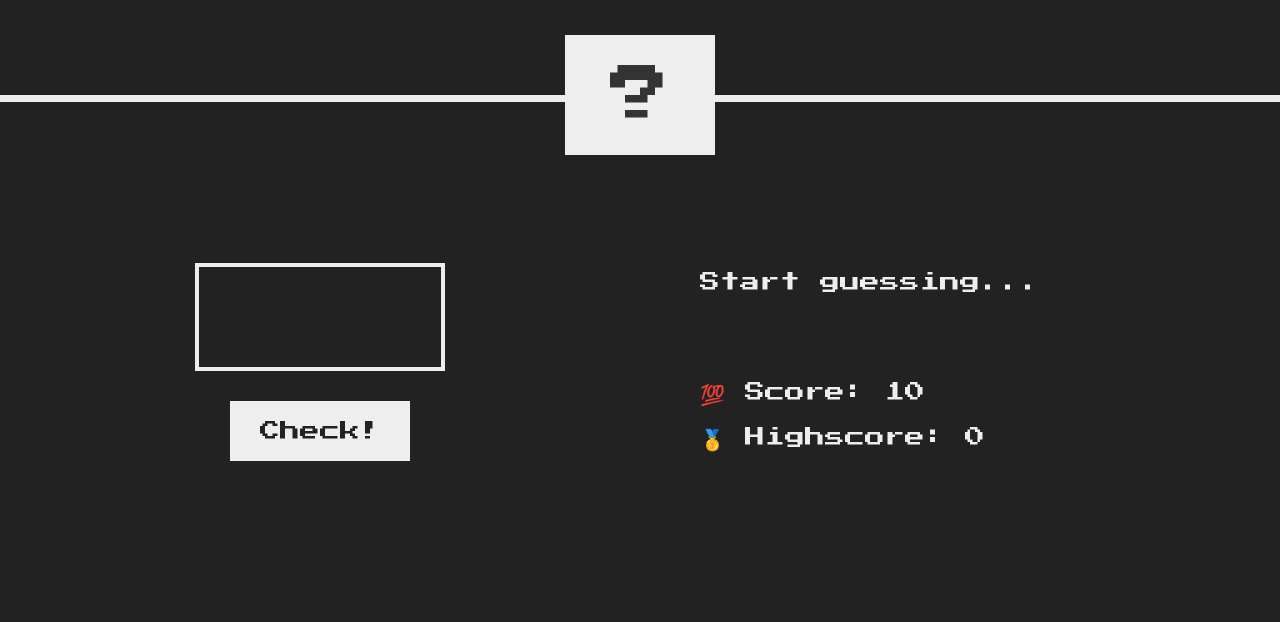
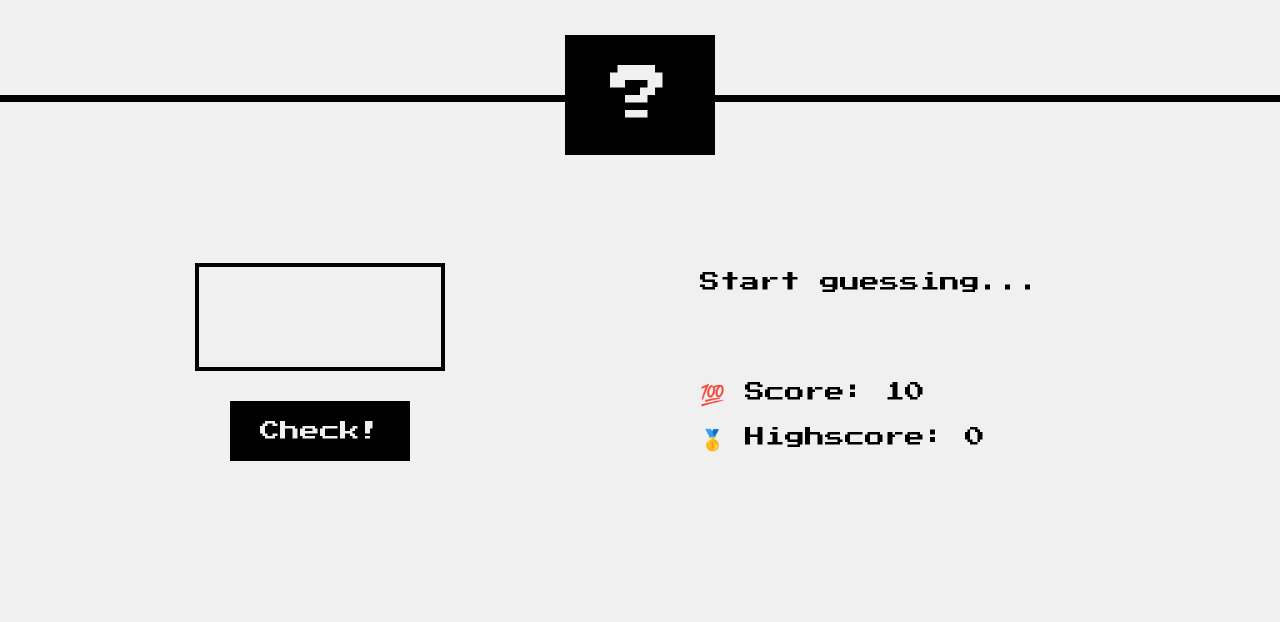
Before and after one commit to oudom-phoem/guess-number-js, a plain HTML site: page index.html in a window 1280 px wide. Shown: the part 178-800 px from the top of the page. Drawn offline with Linux system fonts and the light colour scheme.

Commit message:
style(color): change background-color and text color

```diff
--- a/script.js
+++ b/script.js
@@ -82,5 +82,5 @@ document.querySelector(".again").addEventListener("click", function () {
   displaySecretNumber("?");
   document.querySelector(".guess").value = "";
 
-  changeStyles("#222", "15rem");
+  changeStyles("#f0f0f0", "15rem");
 });
--- a/style.css
+++ b/style.css
@@ -1,4 +1,4 @@
-@import url('https://fonts.googleapis.com/css?family=Press+Start+2P&display=swap');
+@import url("https://fonts.googleapis.com/css?family=Press+Start+2P&display=swap");
 
 * {
   margin: 0;
@@ -12,9 +12,9 @@ html {
 }
 
 body {
-  font-family: 'Press Start 2P', sans-serif;
-  color: #eee;
-  background-color: #222;
+  font-family: "Press Start 2P", sans-serif;
+  color: #000;
+  background-color: #f0f0f0;
   /* background-color: #60b347; */
 }
 
@@ -22,12 +22,12 @@ body {
 header {
   position: relative;
   height: 35vh;
-  border-bottom: 7px solid #eee;
+  border-bottom: 7px solid #000;
 }
 
 main {
   height: 65vh;
-  color: #eee;
+  color: #000;
   display: flex;
   align-items: center;
   justify-content: space-around;
@@ -57,8 +57,8 @@ h1 {
 }
 
 .number {
-  background: #eee;
-  color: #333;
+  background: #000;
+  color: #f0f0f0;
   font-size: 6rem;
   width: 15rem;
   padding: 3rem 0rem;
@@ -84,7 +84,7 @@ h1 {
 
 .guess {
   background: none;
-  border: 4px solid #eee;
+  border: 4px solid #000;
   font-family: inherit;
   color: inherit;
   font-size: 5rem;
@@ -97,8 +97,8 @@ h1 {
 
 .btn {
   border: none;
-  background-color: #eee;
-  color: #222;
+  background-color: #000;
+  color: #f0f0f0;
   font-size: 2rem;
   font-family: inherit;
   padding: 2rem 3rem;
@@ -106,7 +106,7 @@ h1 {
 }
 
 .btn:hover {
-  background-color: #ccc;
+  background-color: #333;
 }
 
 .message {
```
